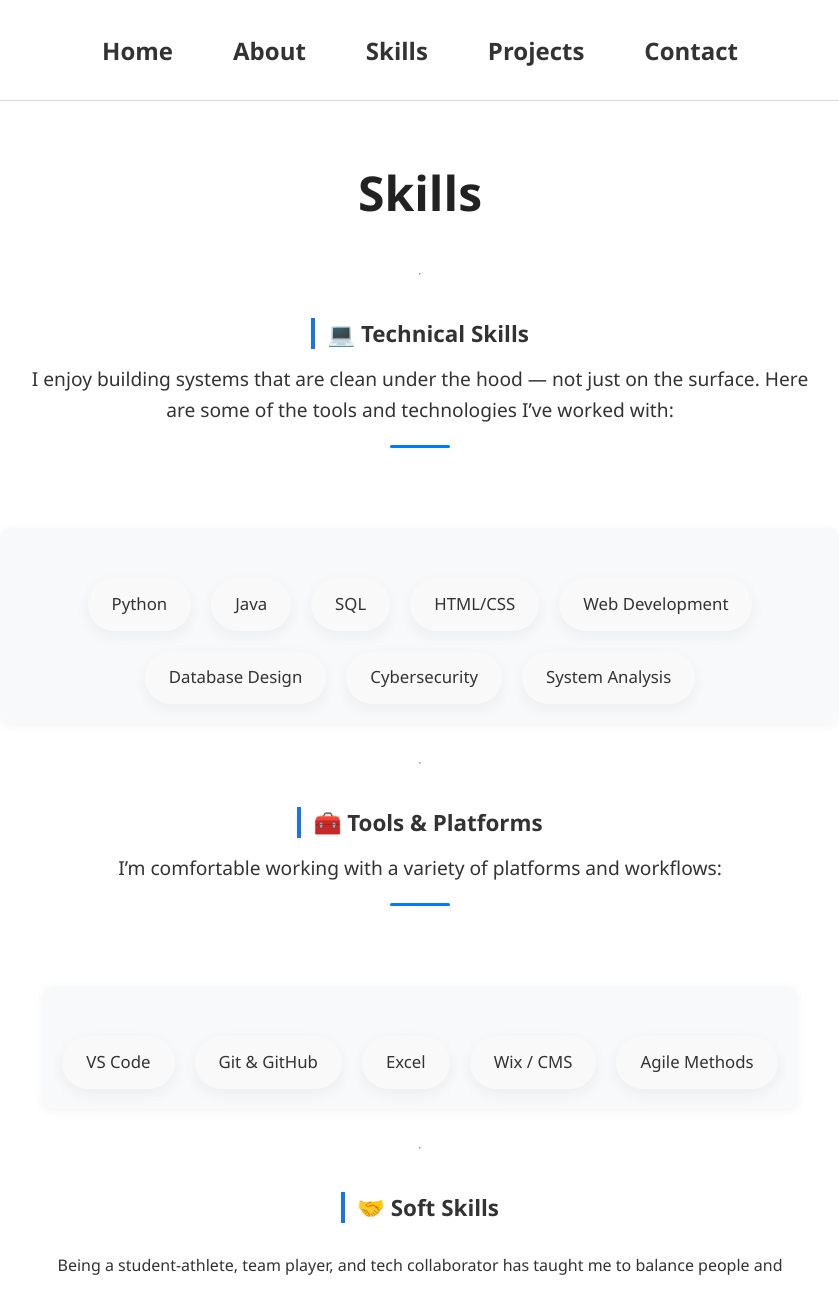
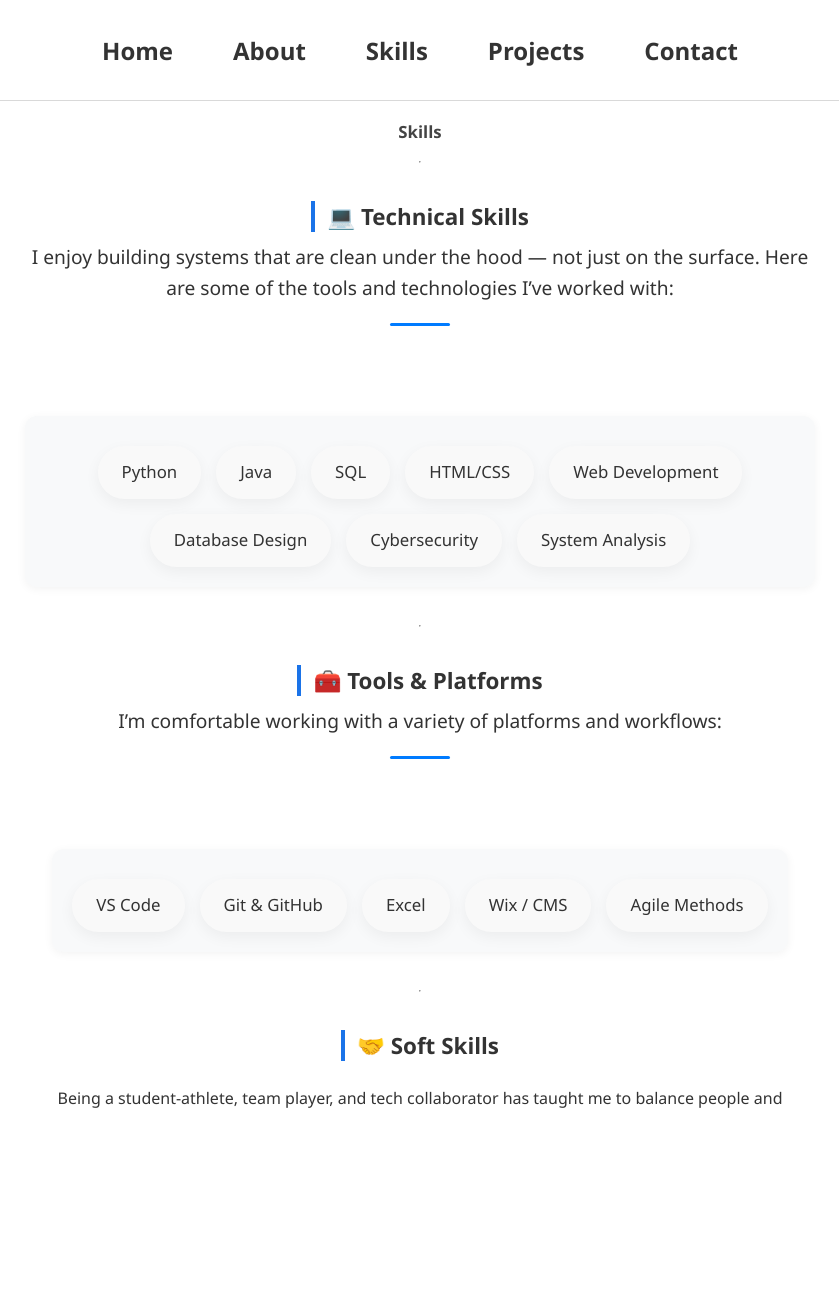
Before and after one commit to masontatafu/masontatafu.github.io, a Jekyll site: the page built from skills.md, in a window 1280 px wide and 1292 px high. Shown: the whole window, without its empty margins (220-1059 px from the left). Built offline with Jekyll 4.4.1, drawn with Linux system fonts in a browser that asks for light colours.

Commit message:
Update style.css

```diff
--- a/assets/css/style.css
+++ b/assets/css/style.css
@@ -210,8 +210,8 @@ body {
     font-size: 1.4rem;
     font-weight: 600;
     color: #333;
-    margin-top: 35px;
-    margin-bottom: 15px;
+    margin-top: 30px;
+    margin-bottom: 10px;
     border-left: 4px solid #1a73e8;
     padding-left: 12px;
 }
@@ -229,6 +229,7 @@ body {
     border-radius: 12px;
     box-shadow: 0 2px 10px rgba(0, 0, 0, 0.05);
     margin-bottom: 30px;
+    margin-top: 10px;
 }
 
 /* Profile picture */
@@ -293,9 +294,10 @@ body {
 /* SKILLS PAGE */
 .page-title {
     text-align: center;
-    font-size: 3rem;
-    font-weight: bold;
-    margin-bottom: 40px;
+    margin-top: 0;
+    margin-bottom: 10px;
+    font-size: 1.05rem;
+    color: #444;
 }
 
 .skills-section {
@@ -321,8 +323,12 @@ body {
     display: flex;
     flex-wrap: wrap;
     justify-content: center;
-    gap: 20px;
-    margin-top: 30px;
+    gap: 15px;
+    margin-top: 10px;      /* Reduced to sit closer to the paragraph */
+    margin-bottom: 0;
+    max-width: 750px;
+    margin-left: auto;
+    margin-right: auto;
 }
 
 .skill-tag {
```
